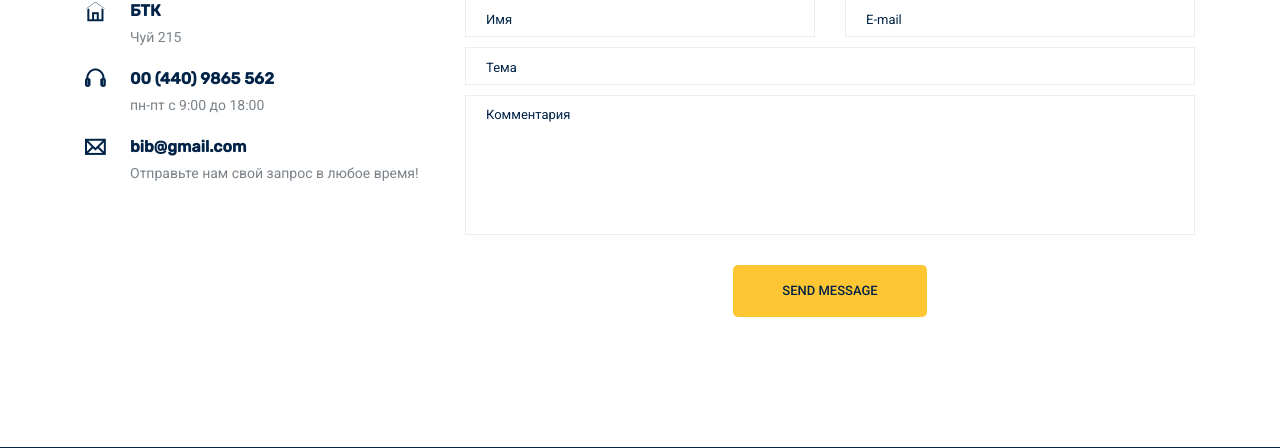
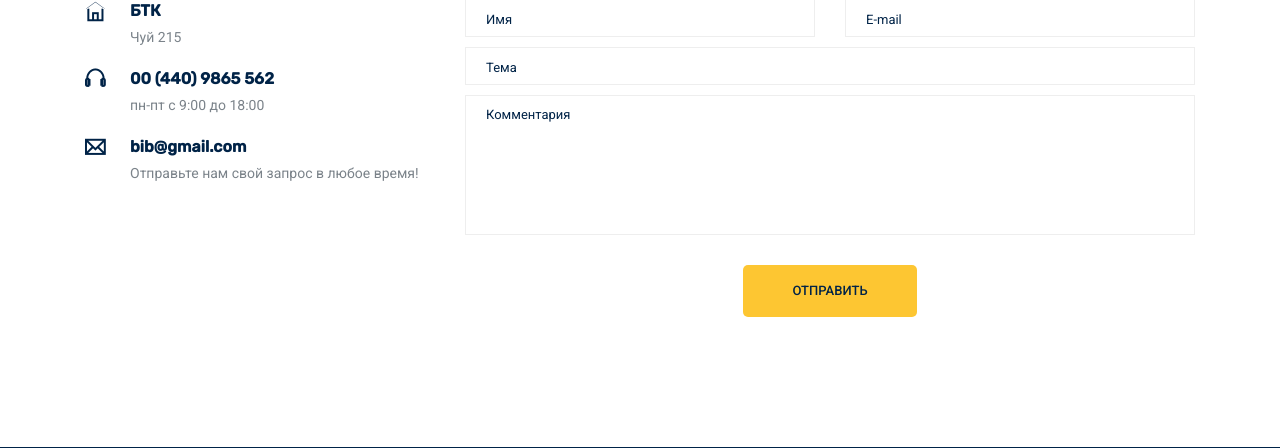
Before and after one commit to Nursultan301/Digital_library, a Django app: page /contact/ in a window 1280 px wide. Shown: the part 978-1426 px from the top of the page. Run offline with Django 3.2, Linux system fonts and the light colour scheme; some libraries are stand-ins or nearby versions.

Commit message:
finish site

```diff
--- a/templates/book/contact.html
+++ b/templates/book/contact.html
@@ -62,7 +62,7 @@
                     <div class="col-md-12 text-center">
                         {% csrf_token %}
                         <button type="submit" value="submit" class="btn primary-btn">
-                            Send Message
+                            Отправить
                         </button>
                     </div>
                 </form>
```
